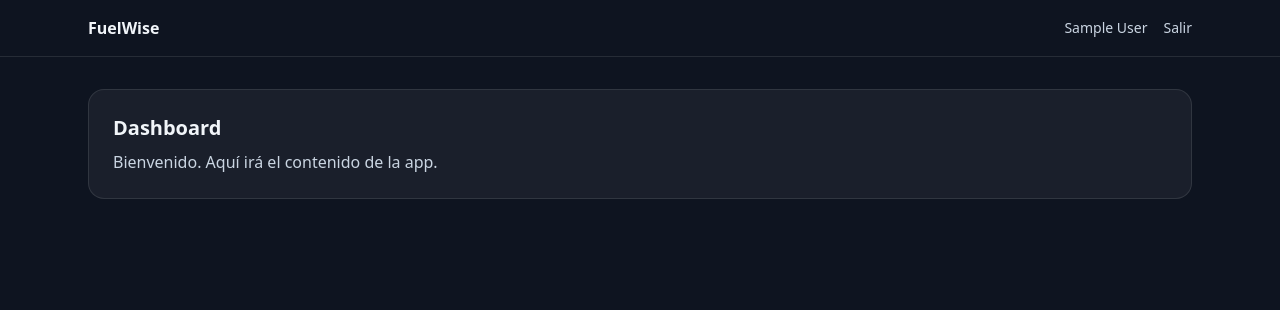
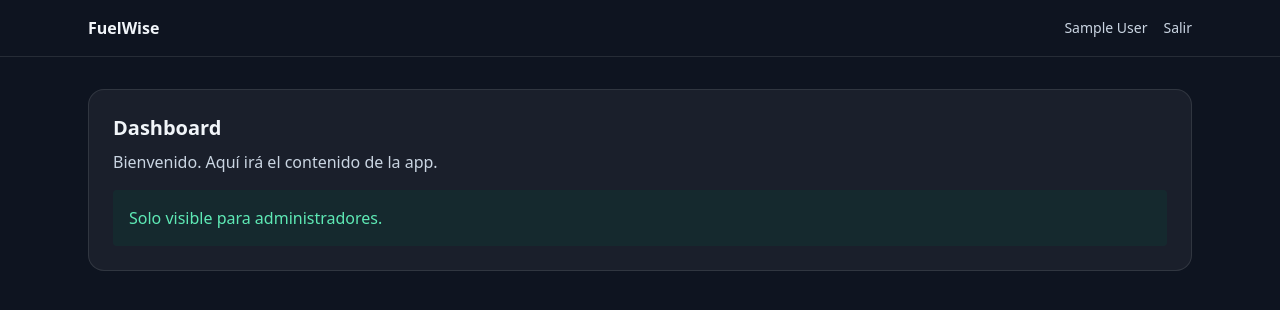
Before and after one commit to GrupoDistribuidas/Frontend_ControlCombustible, a React (Vite) app: page /dashboard in a window 1280 px wide. Shown: the top 310 px of the page. Built offline with nearby package versions, Linux system fonts and the light colour scheme; no server answers; sample sign-in values are in the browser's storage.

Commit message:
Se agrego el control de visibilidad

```diff
--- /dev/null
+++ b/src/components/VisibleIf.tsx
@@ -0,0 +1,12 @@
+import type { ReactNode } from "react";
+import { useAuth } from "../context/AuthContext";
+
+interface VisibleIfProps {
+  condition: boolean;
+  children: ReactNode;
+}
+
+export default function VisibleIf({ condition, children }: VisibleIfProps) {
+  if (!condition) return null;
+  return <>{children}</>;
+}
--- a/src/pages/Dashboard.tsx
+++ b/src/pages/Dashboard.tsx
@@ -1,8 +1,17 @@
+import { useAuth } from "../context/AuthContext";
+import VisibleIf from "../components/VisibleIf";
+
 export default function Dashboard() {
+  const { user } = useAuth();
   return (
     <div className="rounded-2xl border border-white/10 bg-white/5 p-6">
       <h1 className="text-xl font-semibold">Dashboard</h1>
       <p className="mt-2 text-slate-300">Bienvenido. Aquí irá el contenido de la app.</p>
+      <VisibleIf condition={user?.role === "admin"}>
+        <div className="mt-4 p-4 rounded bg-emerald-900/20 text-emerald-300">
+          Solo visible para administradores.
+        </div>
+      </VisibleIf>
     </div>
   );
 }
```
